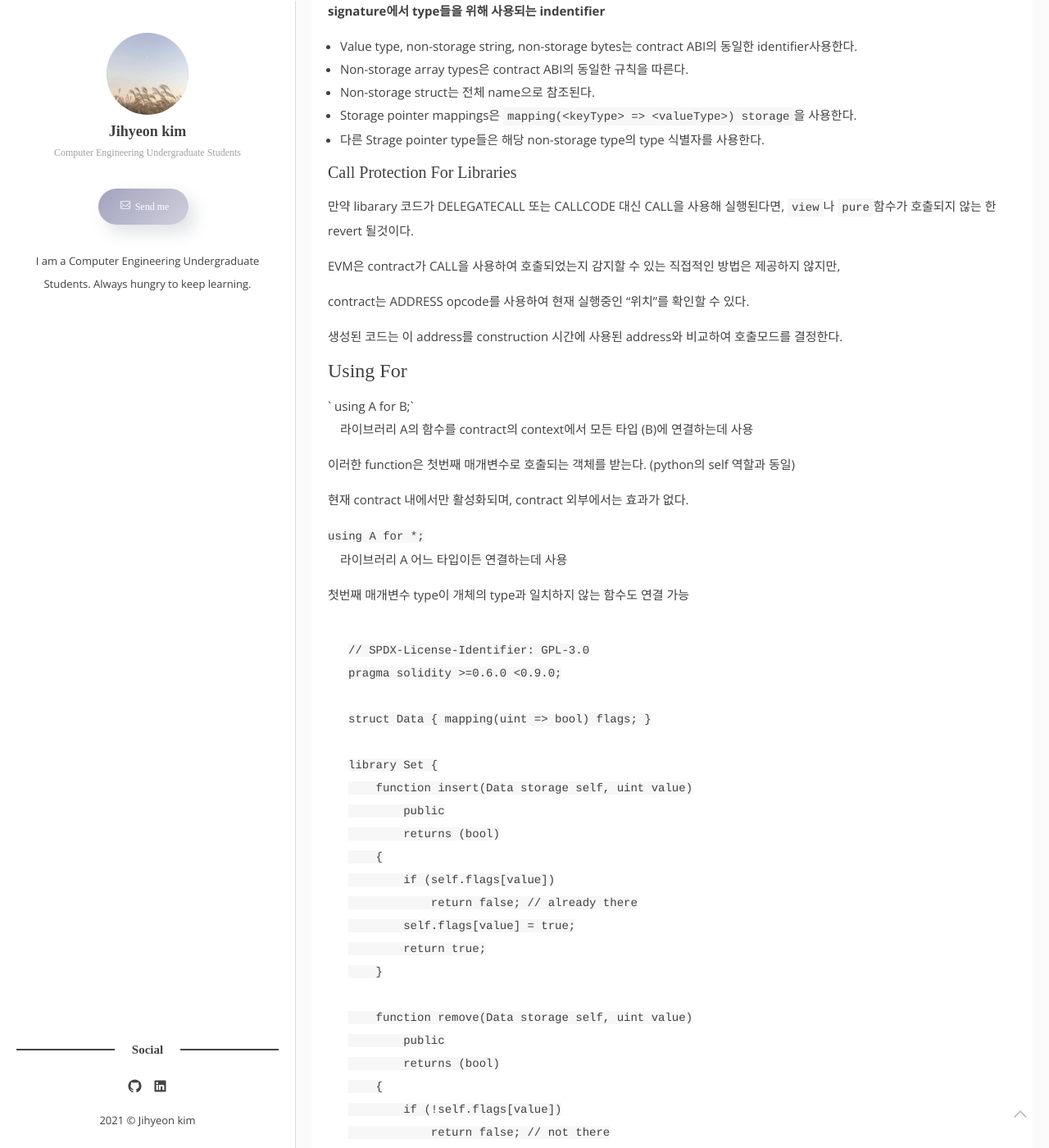
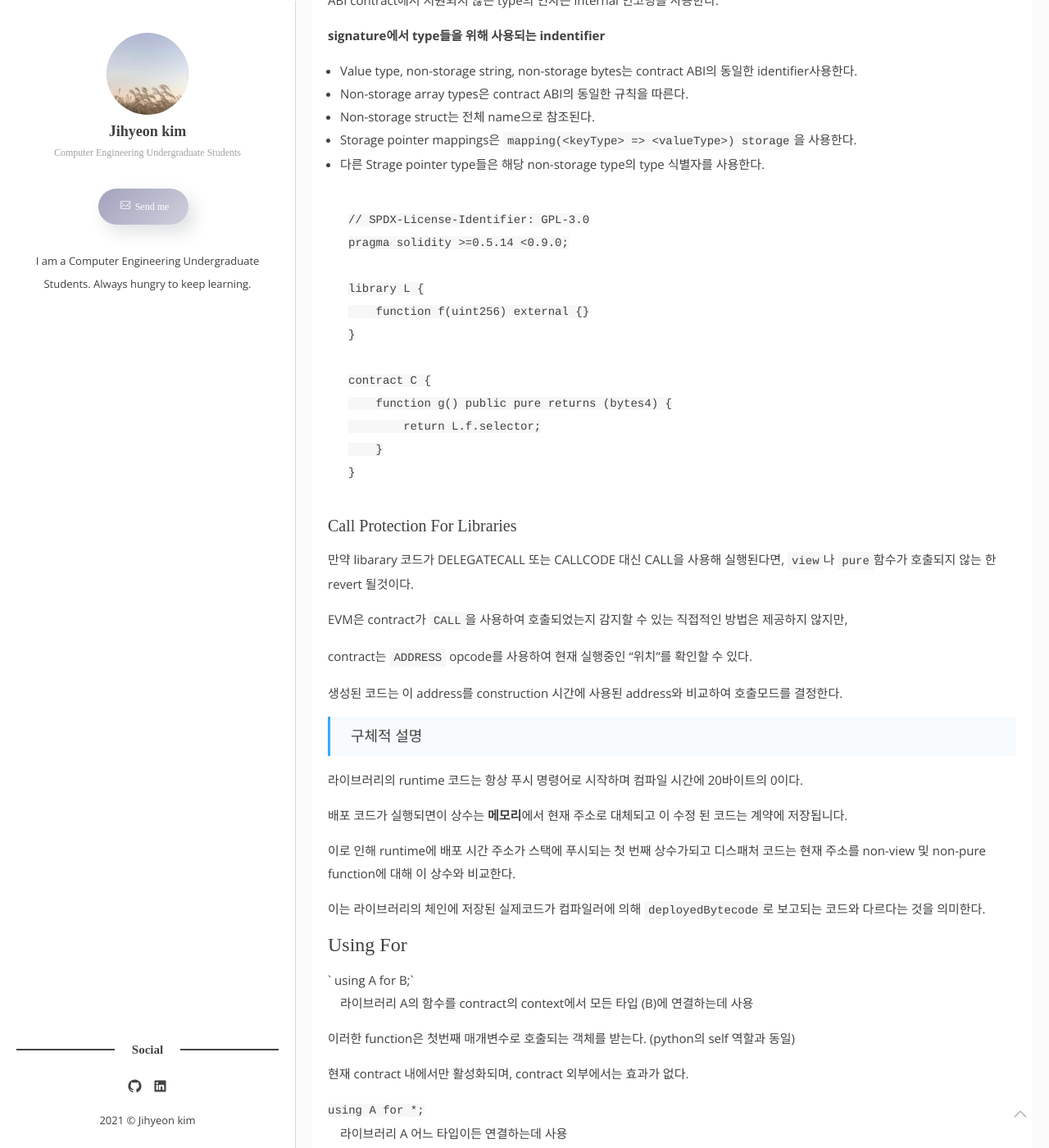
Before and after one commit to kimjihyeon99/kimjihyeon99.github.io, a Jekyll site: the page built from _posts/2021-05-24-[Solidity] Contracts.markdown, in a window 1280 px wide and 1400 px high, scrolled down 31937 px. Shown: the whole window at 82% size. Built offline with Jekyll 4.4.1, drawn with Linux system fonts in a browser that asks for light colours; some web fonts are replaced; comment, search, counter and statistics services are not loaded; some of the changed text lies outside the part shown.

Commit message:
Update 2021-05-24-[Solidity] Contracts.markdown

`````diff
--- a/_posts/2021-05-24-[Solidity] Contracts.markdown
+++ b/_posts/2021-05-24-[Solidity] Contracts.markdown
@@ -726,7 +726,8 @@ contract TestToken {
 다형성을 포함한 다중 상속 지원
 
 - `virtual`이나 `override`키워드를 사용해서 명시적으로 사용하도록 설정해야함
-- contract가 다른 contract로부터 상속했을때, 하나의 contract만 blockchain에서 생성되고, 기본 contract 코드는 만들어진 contract로 컴파일 됨
+- `contract`가 다른 contract로부터 상속했을때, 오직 하나의 contract만 blockchain에서 생성되고, **모든 base contract의 코드가 생성된 contract으로 컴파일됨**
+- 즉, base contract의 함수에 대한 모든 internal 호출도 내부 함수 호출만 사용함
 - state variable shadowing은 error로 간주됨.
 - derived contract은 동일한 이름을 가진 state variable가 어디에도 없는 경우에만 선언할 수 있다.
 
@@ -1229,7 +1230,7 @@ contract C {
 
 public 또는 external 라이브러리 function에 대한 external 호출이 가능하지만,
 
-호출 규약은 일반 contract ABI 대해 지정된 것과 동일하지 않고 Solidity 내부로 간주된다.
+**호출 규칙은 Solidity 내부에 있는것으로 간주되고, 일반 contract ABI 대해 지정된 것과 동일하지 않다. **
 
 external 라이브러리 함수는 external contract 함수보다 더 많은 인자 유형을 지원한다.
 
@@ -1245,19 +1246,40 @@ ABI contract에서 지원되지 않는 type의 인자는 internal 인코딩을
 - Storage pointer mappings은 `mapping(<keyType> => <valueType>) storage`을 사용한다.
 - 다른 Strage pointer type들은 해당 non-storage type의 type 식별자를 사용한다.
 
+````Solidity
+// SPDX-License-Identifier: GPL-3.0
+pragma solidity >=0.5.14 <0.9.0;
 
+library L {
+    function f(uint256) external {}
+}
+
+contract C {
+    function g() public pure returns (bytes4) {
+        return L.f.selector;
+    }
+}
+````
 
 #### Call Protection For Libraries
 
 만약 libarary 코드가 DELEGATECALL 또는 CALLCODE 대신 CALL을 사용해 실행된다면, `view`나 `pure`함수가 호출되지 않는 한 revert 될것이다.
 
-EVM은 contract가 CALL을 사용하여 호출되었는지 감지할 수 있는 직접적인 방법은 제공하지 않지만,
+EVM은 contract가 `CALL`을 사용하여 호출되었는지 감지할 수 있는 직접적인 방법은 제공하지 않지만,
 
-contract는 ADDRESS opcode를 사용하여 현재 실행중인 "위치"를 확인할 수 있다.
+contract는 `ADDRESS` opcode를 사용하여 현재 실행중인 "위치"를 확인할 수 있다.
 
 생성된 코드는 이 address를 construction 시간에 사용된 address와 비교하여 호출모드를 결정한다.
 
+> 구체적 설명
 
+라이브러리의 runtime 코드는 항상 푸시 명령어로 시작하며 컴파일 시간에 20바이트의 0이다.
+
+배포 코드가 실행되면이 상수는 **메모리**에서 현재 주소로 대체되고 이 수정 된 코드는 계약에 저장됩니다.
+
+이로 인해 runtime에 배포 시간 주소가 스택에 푸시되는 첫 번째 상수가되고 디스패처 코드는 현재 주소를  non-view  및 non-pure function에 대해 이 상수와 비교한다.
+
+이는 라이브러리의 체인에 저장된 실제코드가 컴파일러에 의해 `deployedBytecode`로 보고되는 코드와 다르다는 것을 의미한다.
 
 ### Using For
 
`````
